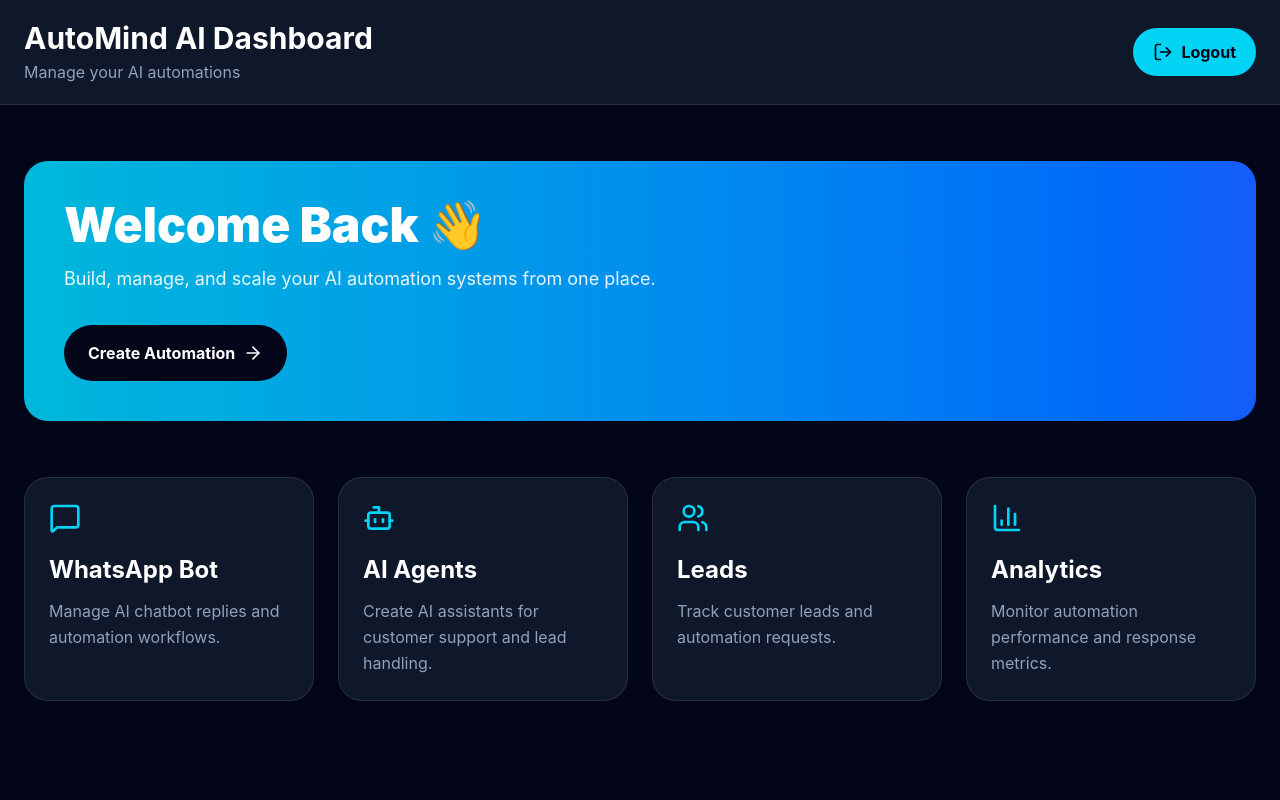
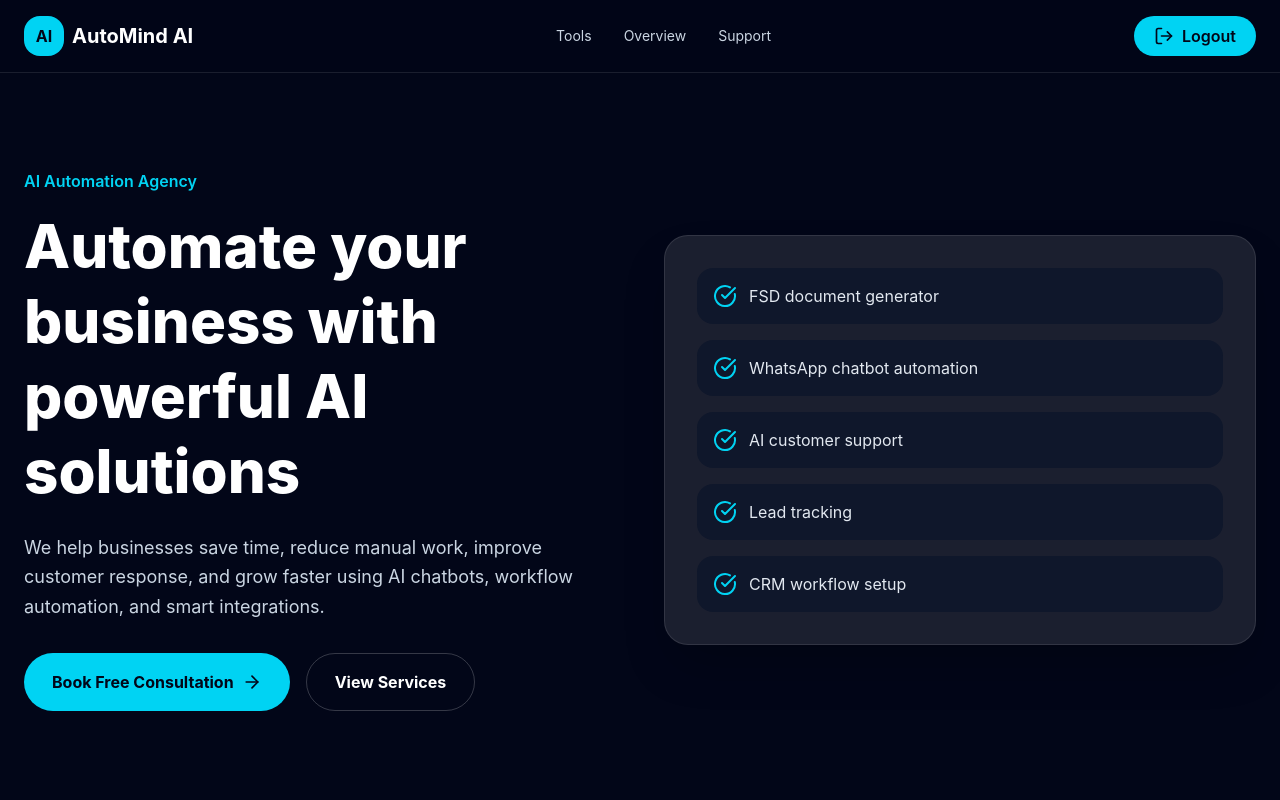
Before and after one commit to readyToRule/ai-automation-website, a React (Vite) app: page /dashboard in a window 1280 px wide. Shown: the top 800 px of the page. Built offline with nearby package versions, Linux system fonts and the light colour scheme.

Commit message:
Added Google authentication and dashboard updates

```diff
--- a/src/App.jsx
+++ b/src/App.jsx
@@ -1,11 +1,9 @@
-
 import React from "react";
 import {
   Bot,
   Workflow,
   MessageSquare,
   Zap,
-  ShieldCheck,
   ArrowRight,
   CheckCircle,
 } from "lucide-react";
@@ -15,6 +13,7 @@ import { Routes, Route, Link } from "react-router-dom";
 import Login from "./pages/Login";
 import Register from "./pages/Register";
 import Dashboard from "./pages/Dashboard";
+import FSDGenerator from "./pages/FSDGenerator";
 
 function HomePage() {
   const services = [
@@ -26,7 +25,7 @@ function HomePage() {
     {
       icon: <Workflow className="w-8 h-8" />,
       title: "Workflow Automation",
-      desc: "Automate repetitive business tasks like lead handling, follow-ups, reports, and approvals.",
+      desc: "Automate repetitive business tasks like FSD creation, test cases, reports, approvals, and documentation.",
     },
     {
       icon: <MessageSquare className="w-8 h-8" />,
@@ -48,22 +47,13 @@ function HomePage() {
             <div className="w-10 h-10 rounded-2xl bg-cyan-400 flex items-center justify-center text-slate-950 font-bold">
               AI
             </div>
-
             <span className="text-xl font-bold">AutoMind AI</span>
           </div>
 
           <nav className="hidden md:flex gap-8 text-sm text-slate-300">
-            <a href="#services" className="hover:text-white">
-              Services
-            </a>
-
-            <a href="#process" className="hover:text-white">
-              Process
-            </a>
-
-            <a href="#contact" className="hover:text-white">
-              Contact
-            </a>
+            <a href="#services" className="hover:text-white">Services</a>
+            <a href="#process" className="hover:text-white">Process</a>
+            <a href="#contact" className="hover:text-white">Contact</a>
           </nav>
 
           <div className="flex gap-4 items-center">
@@ -124,7 +114,7 @@ function HomePage() {
               "Lead response automation",
               "AI customer support",
               "WhatsApp chatbot",
-              "Daily report automation",
+              "FSD document generator",
               "CRM workflow setup",
             ].map((item) => (
               <div
@@ -156,15 +146,19 @@ function HomePage() {
             {services.map((service) => (
               <div
                 key={service.title}
-                className="bg-slate-950 border border-white/10 rounded-3xl p-6 hover:border-cyan-400 transition"
+                className="bg-slate-950 border border-white/10 rounded-3xl p-7 min-h-[250px] flex flex-col justify-between hover:border-cyan-400 hover:scale-105 transition"
               >
-                <div className="text-cyan-400 mb-5">{service.icon}</div>
+                <div>
+                  <div className="text-cyan-400 mb-6">{service.icon}</div>
 
-                <h3 className="text-xl font-bold mb-3">{service.title}</h3>
+                  <h3 className="text-2xl font-bold mb-4">
+                    {service.title}
+                  </h3>
 
                   <p className="text-slate-400 leading-relaxed">
                     {service.desc}
                   </p>
+                </div>
               </div>
             ))}
           </div>
@@ -185,6 +179,7 @@ export default function App() {
       <Route path="/login" element={<Login />} />
       <Route path="/register" element={<Register />} />
       <Route path="/dashboard" element={<Dashboard />} />
+      <Route path="/fsd-generator" element={<FSDGenerator />} />
     </Routes>
   );
 }
--- a/src/pages/Dashboard.jsx
+++ b/src/pages/Dashboard.jsx
@@ -1,11 +1,13 @@
-
+import React from "react";
 import {
   Bot,
+  Workflow,
   MessageSquare,
-  Users,
-  BarChart3,
+  Zap,
+  ArrowRight,
+  CheckCircle,
   LogOut,
-  ArrowRight,
+  FileText,
 } from "lucide-react";
 
 import { supabase } from "../supabaseClient";
@@ -19,47 +21,61 @@ export default function Dashboard() {
     navigate("/");
   }
 
-  const cards = [
+  const tools = [
       {
-      title: "WhatsApp Bot",
-      desc: "Manage AI chatbot replies and automation workflows.",
-      icon: <MessageSquare className="w-8 h-8 text-cyan-400" />,
+        icon: <Bot className="w-8 h-8" />,
+        title: "AI Chatbots",
+        desc: "Smart chatbots for websites, WhatsApp, and customer support to answer queries 24/7.",
       },
       {
-      title: "AI Agents",
-      desc: "Create AI assistants for customer support and lead handling.",
-      icon: <Bot className="w-8 h-8 text-cyan-400" />,
+        icon: <Workflow className="w-8 h-8" />,
+        title: "Workflow Automation",
+        desc: "Automate repetitive business tasks like FSD creation, test cases, reports, approvals, and documentation.",
       },
       {
-      title: "Leads",
-      desc: "Track customer leads and automation requests.",
-      icon: <Users className="w-8 h-8 text-cyan-400" />,
+        icon: <MessageSquare className="w-8 h-8" />,
+        title: "CRM & Sales Automation",
+        desc: "Automate lead capture, customer tracking, email follow-ups, and sales pipelines.",
       },
       {
-      title: "Analytics",
-      desc: "Monitor automation performance and response metrics.",
-      icon: <BarChart3 className="w-8 h-8 text-cyan-400" />,
+        icon: <Zap className="w-8 h-8" />,
+        title: "AI Integration",
+        desc: "Integrate AI tools with your existing apps, websites, forms, databases, and dashboards.",
       },
     ];
 
   return (
     <div className="min-h-screen bg-slate-950 text-white">
       {/* Header */}
-      <header className="border-b border-white/10 bg-slate-900">
-        <div className="max-w-7xl mx-auto px-6 py-5 flex justify-between items-center">
-          <div>
-            <h1 className="text-3xl font-bold">
-              AutoMind AI Dashboard
-            </h1>
+      <header className="sticky top-0 z-50 bg-slate-950/90 backdrop-blur border-b border-white/10">
+        <div className="max-w-7xl mx-auto px-6 py-4 flex justify-between items-center">
+          <div className="flex items-center gap-2">
+            <div className="w-10 h-10 rounded-2xl bg-cyan-400 flex items-center justify-center text-slate-950 font-bold">
+              AI
+            </div>
 
-            <p className="text-slate-400 mt-1">
-              Manage your AI automations
-            </p>
+            <span className="text-xl font-bold">
+              AutoMind AI
+            </span>
           </div>
+
+          <nav className="hidden md:flex gap-8 text-sm text-slate-300">
+            <a href="#tools" className="hover:text-white">
+              Tools
+            </a>
+
+            <a href="#overview" className="hover:text-white">
+              Overview
+            </a>
+
+            <a href="#support" className="hover:text-white">
+              Support
+            </a>
+          </nav>
 
           <button
             onClick={handleLogout}
-            className="flex items-center gap-2 bg-cyan-400 text-slate-950 px-5 py-3 rounded-full font-bold hover:bg-cyan-300 transition"
+            className="bg-cyan-400 text-slate-950 px-5 py-2 rounded-full font-semibold hover:bg-cyan-300 inline-flex items-center gap-2"
           >
             <LogOut className="w-5 h-5" />
             Logout
@@ -67,45 +83,112 @@ export default function Dashboard() {
         </div>
       </header>
 
-      {/* Hero */}
-      <section className="max-w-7xl mx-auto px-6 py-14">
-        <div className="bg-gradient-to-r from-cyan-500 to-blue-600 rounded-3xl p-10">
-          <h2 className="text-5xl font-black mb-4">
-            Welcome Back 👋
-          </h2>
-
-          <p className="text-lg text-white/90 max-w-2xl">
-            Build, manage, and scale your AI automation systems from one place.
+      {/* Hero Section */}
+      <section className="max-w-7xl mx-auto px-6 py-24 grid lg:grid-cols-2 gap-12 items-center">
+              <div>
+                <p className="text-cyan-400 font-semibold mb-4">
+                  AI Automation Agency
                 </p>
 
-          <button className="mt-8 bg-slate-950 text-white px-6 py-4 rounded-full font-bold inline-flex items-center gap-2 hover:bg-slate-800">
-            Create Automation
+                <h1 className="text-5xl md:text-6xl font-extrabold leading-tight mb-6">
+                  Automate your business with powerful AI solutions
+                </h1>
+
+                <p className="text-slate-300 text-lg mb-8 leading-relaxed">
+                  We help businesses save time, reduce manual work, improve customer
+                  response, and grow faster using AI chatbots, workflow automation,
+                  and smart integrations.
+                </p>
+
+                <div className="flex flex-col sm:flex-row gap-4">
+                  <a
+                    href="#contact"
+                    className="bg-cyan-400 text-slate-950 px-7 py-4 rounded-full font-bold inline-flex items-center justify-center gap-2 hover:bg-cyan-300"
+                  >
+                    Book Free Consultation
                     <ArrowRight className="w-5 h-5" />
-          </button>
+                  </a>
+
+                  <a
+                    href="#services"
+                    className="border border-white/20 px-7 py-4 rounded-full font-bold inline-flex items-center justify-center hover:bg-white/10"
+                  >
+                    View Services
+                  </a>
+                </div>
+              </div>
+
+        <div className="bg-white/10 border border-white/10 rounded-3xl p-8 shadow-2xl">
+          <div className="grid gap-4">
+            {[
+              "FSD document generator",
+              "WhatsApp chatbot automation",
+              "AI customer support",
+              "Lead tracking",
+              "CRM workflow setup",
+            ].map((item) => (
+              <div
+                key={item}
+                className="flex items-center gap-3 bg-slate-900 rounded-2xl p-4"
+              >
+                <CheckCircle className="w-6 h-6 text-cyan-400" />
+
+                <span className="text-slate-200">
+                  {item}
+                </span>
+              </div>
+            ))}
+          </div>
         </div>
       </section>
 
-      {/* Cards */}
-      <section className="max-w-7xl mx-auto px-6 pb-16">
+      {/* Tools Section */}
+      <section id="tools" className="bg-slate-900 py-24">
+        <div className="max-w-7xl mx-auto px-6">
+          <div className="text-center mb-14">
+            <h2 className="text-4xl font-bold mb-4">
+              Your AI Automation Tools
+            </h2>
+
+            <p className="text-slate-300 max-w-2xl mx-auto">
+              Access your automation modules and business tools from one unified dashboard.
+            </p>
+          </div>
+
           <div className="grid md:grid-cols-2 lg:grid-cols-4 gap-6">
-          {cards.map((card) => (
+            {tools.map((tool) => (
               <div
-              key={card.title}
-              className="bg-slate-900 border border-white/10 rounded-3xl p-6 hover:border-cyan-400 transition"
+                key={tool.title}
+                onClick={() => tool.path && navigate(tool.path)}
+                className="bg-slate-950 border border-white/10 rounded-3xl p-7 min-h-[250px] flex flex-col justify-between hover:border-cyan-400 hover:scale-105 transition cursor-pointer"
               >
-              <div className="mb-5">{card.icon}</div>
+                <div>
+                  <div className="text-cyan-400 mb-6">
+                    {tool.icon}
+                  </div>
 
-              <h3 className="text-2xl font-bold mb-3">
-                {card.title}
+                  <h3 className="text-2xl font-bold mb-4">
+                    {tool.title}
                   </h3>
 
                   <p className="text-slate-400 leading-relaxed">
-                {card.desc}
+                    {tool.desc}
                   </p>
+                </div>
+
+                <button className="mt-6 bg-cyan-400 text-slate-950 px-5 py-2 rounded-full font-semibold hover:bg-cyan-300 w-fit">
+                  Open Tool
+                </button>
               </div>
             ))}
           </div>
+        </div>
       </section>
+
+      {/* Footer */}
+      <footer className="border-t border-white/10 py-8 text-center text-slate-400">
+        © 2026 AutoMind AI. Dashboard
+      </footer>
     </div>
   );
 }
--- /dev/null
+++ b/src/pages/FSDGenerator.jsx
@@ -0,0 +1,95 @@
+import { useState } from "react";
+
+export default function FSDGenerator() {
+  const [requirement, setRequirement] = useState("");
+  const [fsd, setFsd] = useState("");
+
+  function generateFSD() {
+    const output = `
+1. Functional Overview
+${requirement}
+
+2. Scope
+This feature enables users to perform the described business process through the application.
+
+3. User Journey
+- User accesses the relevant module.
+- User enters required details.
+- System validates input.
+- System processes the request.
+- User receives confirmation or error message.
+
+4. Functional Requirements
+- System shall allow users to initiate the process.
+- System shall validate mandatory fields.
+- System shall display success and failure messages.
+- System shall maintain transaction/request status.
+
+5. Field Validations
+- Mandatory fields should not be blank.
+- Invalid data should show proper error messages.
+- System should prevent duplicate or incorrect submissions.
+
+6. Business Rules
+- User must be authenticated.
+- Only eligible users/accounts should access the feature.
+- Backend validations should be performed before final submission.
+
+7. Error Scenarios
+- Invalid input
+- Backend failure
+- Session timeout
+- Unauthorized access
+- Network/API failure
+
+8. Assumptions
+- User has valid access.
+- Required backend APIs are available.
+- Required business rules are configured.
+
+9. Acceptance Criteria
+- User can complete the process successfully.
+- Invalid inputs show clear validation messages.
+- System handles failures gracefully.
+- Request status is updated correctly.
+`;
+
+    setFsd(output);
+  }
+
+  return (
+    <div className="min-h-screen bg-slate-950 text-white p-10">
+        <button
+  onClick={() => window.history.back()}
+  className="mb-6 text-cyan-400 hover:text-cyan-300 transition"
+>
+  ← Back
+</button>
+      <h1 className="text-4xl font-bold mb-4">FSD Generator</h1>
+
+      <p className="text-slate-400 mb-8">
+        Paste your rough requirement or BRD notes and generate a structured FSD draft.
+      </p>
+
+      <textarea
+        className="w-full min-h-52 bg-slate-900 border border-white/10 rounded-3xl p-5 outline-none focus:border-cyan-400"
+        placeholder="Paste requirement here..."
+        value={requirement}
+        onChange={(e) => setRequirement(e.target.value)}
+      />
+
+      <button
+        onClick={generateFSD}
+        className="mt-6 bg-cyan-400 text-slate-950 px-8 py-4 rounded-full font-bold hover:bg-cyan-300"
+      >
+        Generate FSD
+      </button>
+
+      {fsd && (
+        <div className="mt-10 bg-slate-900 border border-white/10 rounded-3xl p-6 whitespace-pre-wrap">
+          {fsd}
+        </div>
+      )}
+    </div>
+  );
+}
--- a/src/pages/Login.jsx
+++ b/src/pages/Login.jsx
@@ -7,6 +7,19 @@ export default function Login() {
   const [email, setEmail] = useState("");
   const [password, setPassword] = useState("");
   const navigate = useNavigate();
+
+  async function handleGoogleLogin() {
+  const { error } = await supabase.auth.signInWithOAuth({
+    provider: "google",
+    options: {
+      redirectTo: window.location.origin + "/dashboard",
+    },
+  });
+
+  if (error) {
+    alert(error.message);
+  }
+}
 
   async function handleLogin(e) {
     e.preventDefault();
@@ -64,6 +77,13 @@ export default function Login() {
           >
             Login
           </button>
+          <button
+            type="button"
+            onClick={handleGoogleLogin}
+            className="w-full bg-white text-slate-950 py-4 rounded-2xl font-bold hover:bg-slate-200 transition mt-4"
+          >
+           Continue with Google
+          </button>
         </form>
       </div>
     </div>
```
Lines whose indentation alone changed are shown as unchanged.
